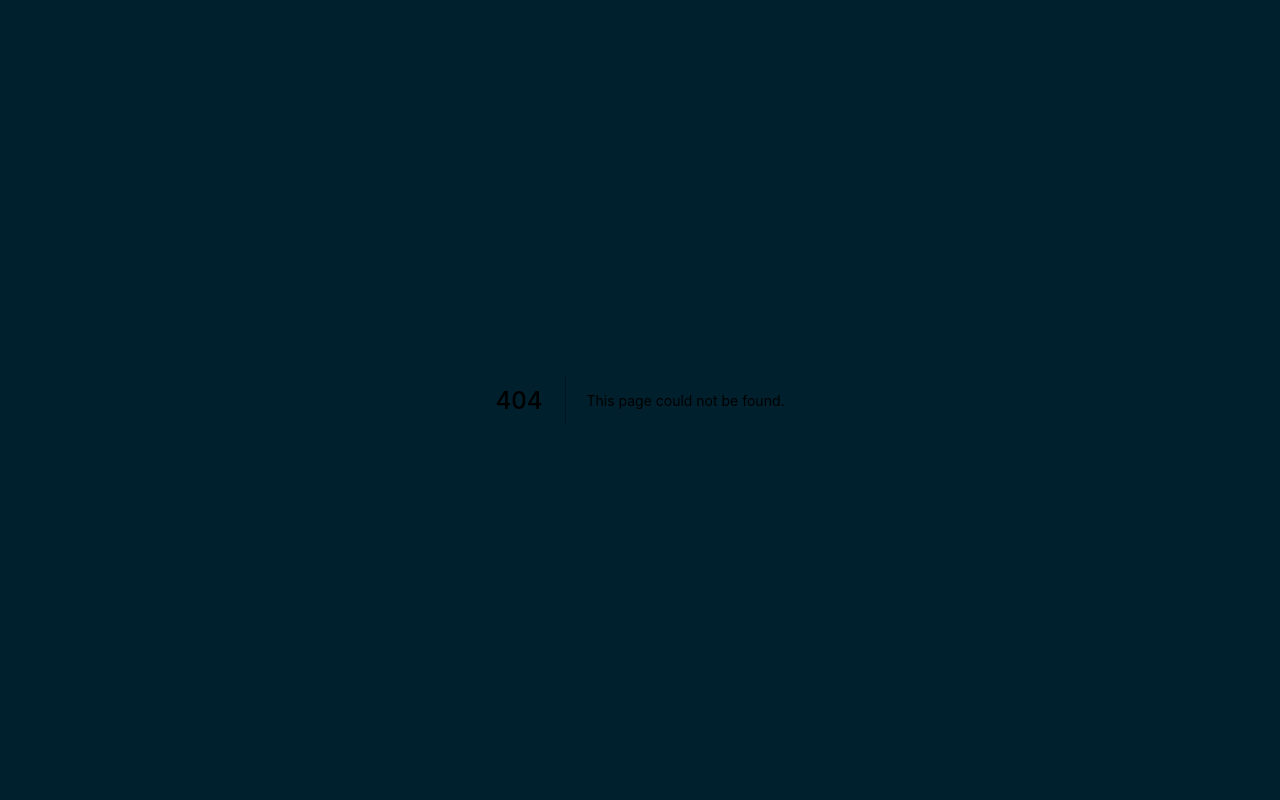
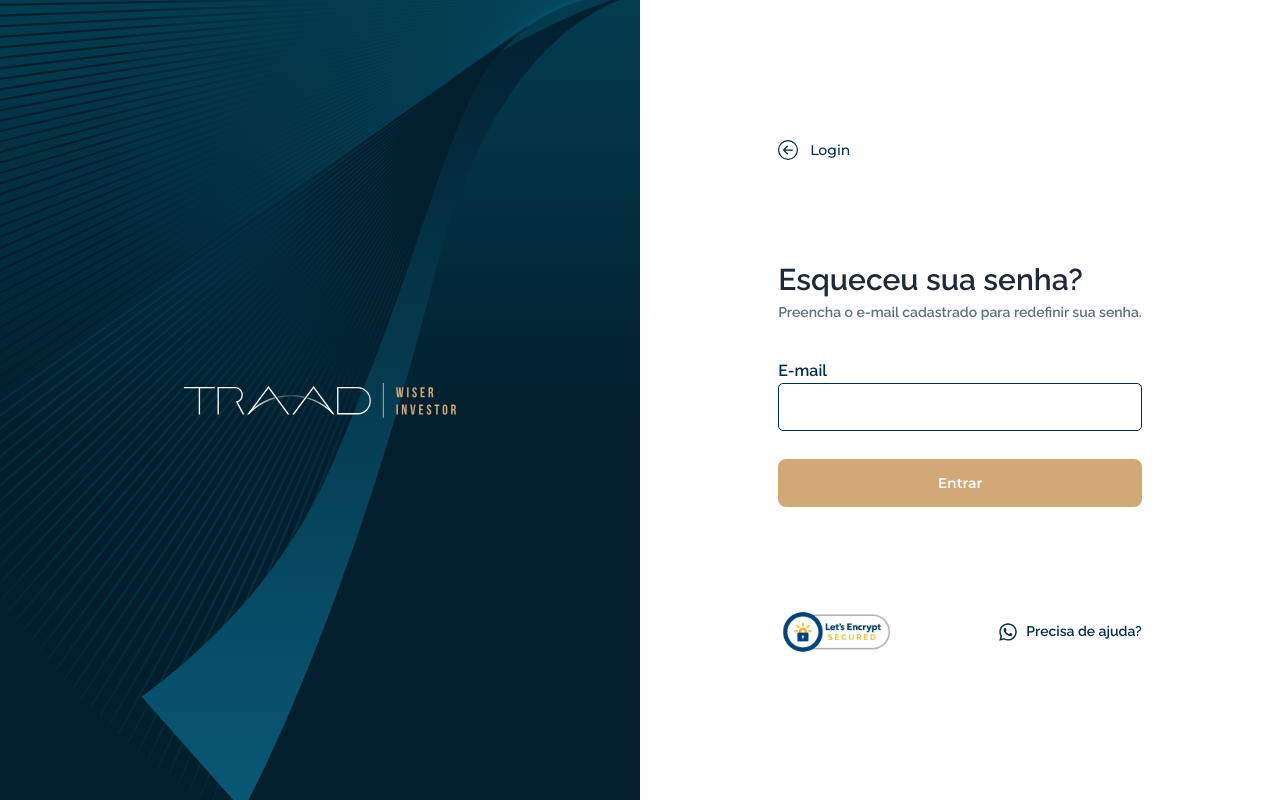
Before and after one commit to martinsmarcos6/boilerplate-nextjs, a Next.js app: page /forgot-password in a window 1280 px wide. Before the commit this address had no page. Built offline with nearby package versions, Linux system fonts and the light colour scheme.

Commit message:
feat: add recover password page

```diff
--- /dev/null
+++ b/src/components/AuthFormFooter.tsx
@@ -0,0 +1,21 @@
+import React from 'react';
+
+import { FaWhatsapp } from 'react-icons/fa';
+
+import { LetsEncryptIcon } from '../assets';
+
+export const AuthFormFooter = () => {
+  return (
+    <div className="flex items-center justify-between mt-24">
+      <div>
+        <LetsEncryptIcon />
+      </div>
+      <div className="flex items-center gap-2 text-neutral cursor-pointer">
+        <FaWhatsapp className="text-xl" />
+        <span className="text-sm font-raleway font-medium">
+          Precisa de ajuda?
+        </span>
+      </div>
+    </div>
+  );
+};
--- a/src/components/Breadcrumb.tsx
+++ b/src/components/Breadcrumb.tsx
@@ -11,6 +11,7 @@ interface BreadcrumbProps {
     href: string;
   }[];
   className?: string;
+  color?: string;
 }
 
 export const Breadcrumb = ({ items, className }: BreadcrumbProps) => {
@@ -20,10 +21,9 @@ export const Breadcrumb = ({ items, className }: BreadcrumbProps) => {
       items[items.length > 1 ? items.length - 2 : items.length - 1].href
     );
   };
+
   return (
-    <div
-      className={`flex items-center h-max gap-3 text-secondary-text ${className}`}
-    >
+    <div className={`flex items-center h-max gap-3 ${className}`}>
       <BsArrowLeftCircle
         className="text-xl cursor-pointer"
         onClick={returnToPreviousPage}
@@ -32,9 +32,7 @@ export const Breadcrumb = ({ items, className }: BreadcrumbProps) => {
         <div key={item.href} className="flex items-center gap-2">
           {idx > 0 && <MdOutlineArrowRight />}
           <Link passHref href={item.href}>
-            <span className="text-secondary-text text-sm cursor-pointer">
-              {item.title}
-            </span>
+            <span className="text-sm cursor-pointer">{item.title}</span>
           </Link>
         </div>
       ))}
--- /dev/null
+++ b/src/pages/forgot-password.tsx
@@ -0,0 +1,37 @@
+import React from 'react';
+
+import { AuthFormFooter } from '../components/AuthFormFooter';
+import { Breadcrumb } from '../components/Breadcrumb';
+import { Button } from '../components/Button';
+import { TextInput } from '../components/TextInput';
+import { SignUpWrapper } from '../layouts/SignupWrapper';
+
+const ForgotPasswordPage = () => {
+  return (
+    <SignUpWrapper>
+      <div className="flex flex-col">
+        <Breadcrumb
+          items={[{ title: 'Login', href: '/login' }]}
+          className="mb-24 text-neutral"
+        />
+        <form className="max-w-[408px] w-full">
+          <div className="mb-9">
+            <h1 className="font-raleway font-semibold text-3xl">
+              Esqueceu sua senha?
+            </h1>
+            <p className="font-raleway font-medium text-sm text-secondary-text">
+              Preencha o e-mail cadastrado para redefinir sua senha.
+            </p>
+          </div>
+          <TextInput variant="outlined" label="E-mail" />
+          <Button type="submit" className="w-full mt-7" loading={false}>
+            Entrar
+          </Button>
+          <AuthFormFooter />
+        </form>
+      </div>
+    </SignUpWrapper>
+  );
+};
+
+export default ForgotPasswordPage;
--- a/src/pages/login.tsx
+++ b/src/pages/login.tsx
@@ -5,11 +5,10 @@ import Link from 'next/link';
 import { useRouter } from 'next/router';
 import { setCookie } from 'nookies';
 import { useForm } from 'react-hook-form';
-import { FaWhatsapp } from 'react-icons/fa';
 import { FiAlertCircle } from 'react-icons/fi';
 import { useMutation } from 'react-query';
 
-import { LetsEncryptIcon } from '../assets';
+import { AuthFormFooter } from '../components/AuthFormFooter';
 import { Button } from '../components/Button';
 import { Checkbox } from '../components/Checkbox';
 import { TextInput } from '../components/TextInput';
@@ -90,17 +89,7 @@ const LoginPage = () => {
           Entrar
         </Button>
 
-        <div className="flex items-center justify-between mt-24">
-          <div>
-            <LetsEncryptIcon />
-          </div>
-          <div className="flex items-center gap-2 text-neutral cursor-pointer">
-            <FaWhatsapp className="text-xl" />
-            <span className="text-sm font-raleway font-medium">
-              Precisa de ajuda?
-            </span>
-          </div>
-        </div>
+        <AuthFormFooter />
       </form>
     </SignUpWrapper>
   );
```
